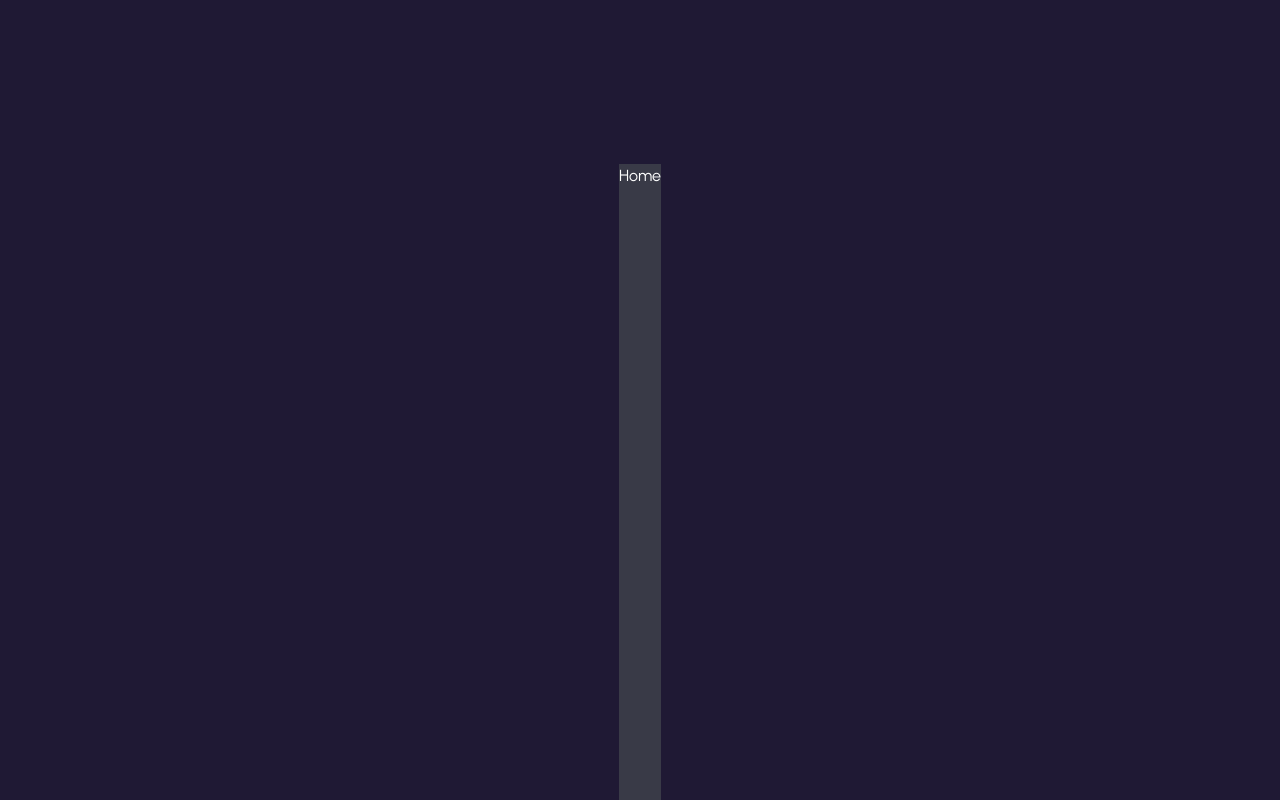
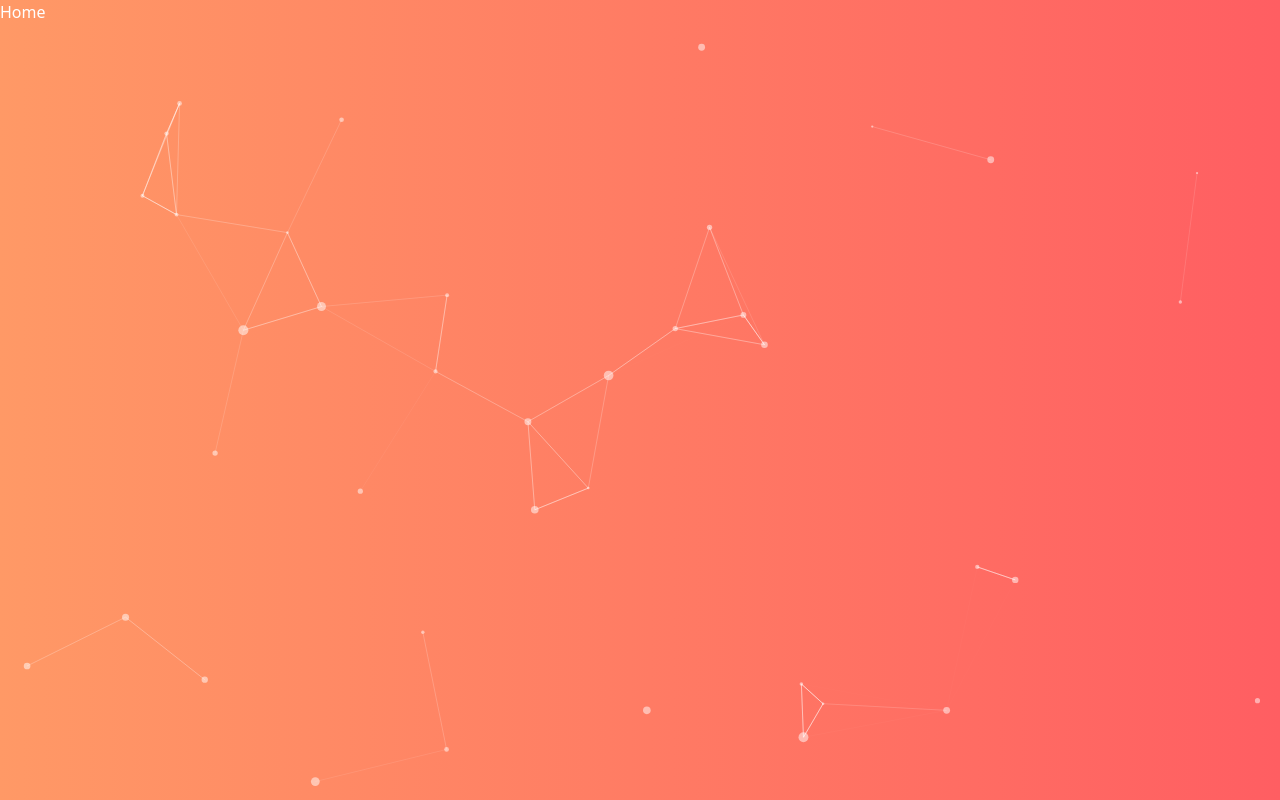
Before and after one commit to MauricioTognoli/Portfolio-Web, a Next.js app in the folder landing/: page / in a window 1280 px wide. Shown: the top 800 px of the page. Built offline with nearby package versions, Linux system fonts and the light colour scheme.

Commit message:
particals

```diff
--- a/landing/app/page.tsx
+++ b/landing/app/page.tsx
@@ -1,13 +1,13 @@
+import Cover from "@/components/cover";
 
 export default function Home() {
   return (
-    <div className="grid grid-rows-[20px_1fr_20px] items-center justify-items-center min-h-screen p-8 pb-20 gap-16 sm:p-20 font-[family-name:var(--font-geist-sans)]">
-      <main className="flex flex-col gap-8 row-start-2 items-center sm:items-start">
-       <h1>Home</h1>
-      </main>
-      <footer className="row-start-3 flex gap-6 flex-wrap items-center justify-center">
+    <main>
+      <div className="flex min-h-[100vh] h-full bg-no-repeat bg-gardient-cover">
+        <Cover/>
+        <p>Home</p>
 
-      </footer>
-    </div>
+      </div>
+    </main>
   );
 }
--- /dev/null
+++ b/landing/components/Cover.tsx
@@ -0,0 +1,90 @@
+'use client'
+import { useEffect, useState } from "react";
+import Particles, { initParticlesEngine } from "@tsparticles/react";
+import { loadSlim } from "@tsparticles/slim";
+const Cover = () => {
+  const [init, setInit] = useState(false);
+
+  // this should be run only once per application lifetime
+  useEffect(() => {
+    initParticlesEngine(async (engine) => {
+      await loadSlim(engine);
+    }).then(() => {
+      setInit(true);
+    });
+  }, []);
+
+  return (
+    init && (
+      <div className="w-[0px]">
+        <Particles
+          id="tsparticles"
+          options={{
+            fpsLimit: 120,
+            interactivity: {
+              events: {
+                onClick: {
+                  enable: true,
+                  mode: "push",
+                },
+                onHover: {
+                  enable: true,
+                  mode: "repulse",
+                },
+              },
+              modes: {
+                push: {
+                  quantity: 4,
+                },
+                repulse: {
+                  distance: 200,
+                  duration: 0.4,
+                },
+              },
+            },
+            particles: {
+              color: {
+                value: "#ffffff",
+              },
+              links: {
+                color: "#ffffff",
+                distance: 150,
+                enable: true,
+                opacity: 0.5,
+                width: 1,
+              },
+              move: {
+                direction: "none",
+                enable: true,
+                outModes: {
+                  default: "bounce",
+                },
+                random: false,
+                speed: 1,
+                straight: false,
+              },
+              number: {
+                density: {
+                  enable: true,
+                },
+                value: 80,
+              },
+              opacity: {
+                value: 0.5,
+              },
+              shape: {
+                type: "circle",
+              },
+              size: {
+                value: { min: 1, max: 5 },
+              },
+            },
+            detectRetina: true,
+          }}
+        />
+      </div>
+    )
+  );
+};
+
+export default Cover;
```
Also changed, not shown: landing/package.json (+8 -6 lines), 1 other file (tests, documents, lock files or other folders).
